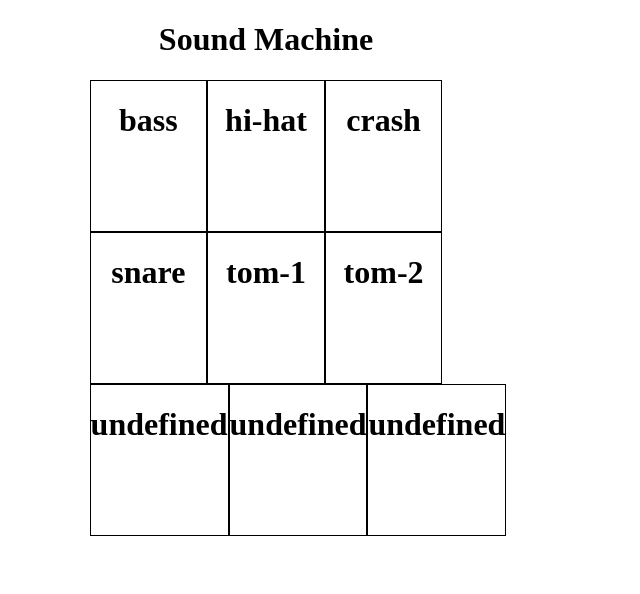
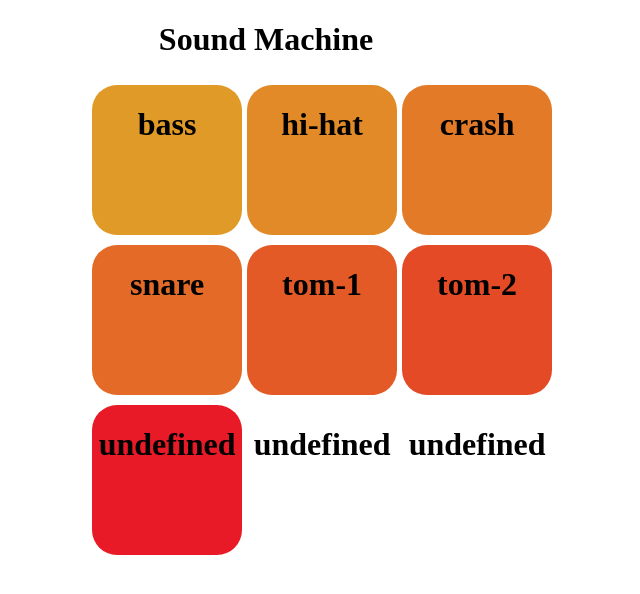
Before and after one commit to todddrinkwater/sound-machine, an Electron app: page index.html in a window 800 px wide. Shown: the whole page, without its empty margins (134-774 px from the left). Drawn offline with Linux system fonts and the light colour scheme.

Commit message:
keys change color on keypress and mouse click

```diff
--- a/js/index.js
+++ b/js/index.js
@@ -8,44 +8,53 @@ setButtons(drums)
 
 function setButtons(type){
   for (var i = 0; i < soundButtons.length; i++) {
+      j = 9 - i
+      var color = `#e${i}${j}a27`
+
       var soundButton = soundButtons[i];
 
       var header = document.createElement('h1')
       var title = document.createTextNode(type[i])
       var att = document.createAttribute("value")
+      var id = document.createAttribute("id")
 
       att.value = type[i]
+      id.value = type[i]
+
       soundButton.setAttributeNode(att)
+      soundButton.setAttributeNode(id)
+
+      document.getElementById(id.value).style.backgroundColor = color
 
       var soundName = soundButton.getAttribute("value")
       var appendNew = soundButton.appendChild(header).appendChild(title)
 
-      soundName != undefined ? prepareButton(soundButton, soundName, keys[i]) : ''
+      soundName != undefined ? prepareButton(soundButton, soundName, keys[i], color) : ''
   }
 }
 
 
-function prepareButton(buttonEl, soundName, key) {
+function prepareButton(buttonEl, soundName, key, color){
     // buttonEl.querySelector('.').style.backgroundImage = 'url("img/icons/' + soundName + '.png")';
 
     var audio = new Audio(__dirname + '/wav/drums/' + soundName + '.wav');
     buttonEl.addEventListener('click', function () {
+        buttonEl.style.backgroundColor = "blue";
         audio.currentTime = 0;
         audio.play();
+        setTimeout(() => { buttonEl.style.backgroundColor = color }, 100)
     });
 
-    createKeyPressEvent(key, audio)
+    createKeyPressEvent(key, audio, color, buttonEl)
 }
 
-function createKeyPressEvent(setKey, audio){
+function createKeyPressEvent(setKey, audio, color, buttonEl){
   window.addEventListener("keydown", function (event) {
-    // if (event.defaultPrevented) {
-    //   return; // Do nothing if the event was already processed
-    // }
-
     if(event.key == setKey){
+      buttonEl.style.backgroundColor = "blue";
       audio.currentTime = 0;
       audio.play();
+      setTimeout(() => { buttonEl.style.backgroundColor = color }, 100)
     }
 
     // Cancel the default action to avoid it being handled twice
--- a/main.css
+++ b/main.css
@@ -8,10 +8,12 @@ h1 {
 }
 
 .button {
-  width: 150px;
+  min-width: 150px;
+  max-width: 150px;
   height: 150px;
-  border: 1px solid black;
-  margin: auto;
+  border-radius: 25px;
+  margin: 5px 2.5px 5px;
+  transition: all 0.2s ease-in-out
 }
 
 .row {
```
